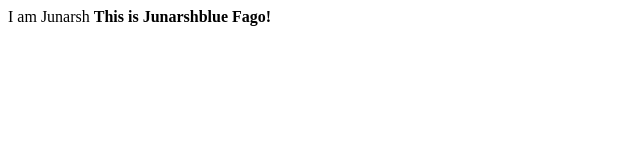
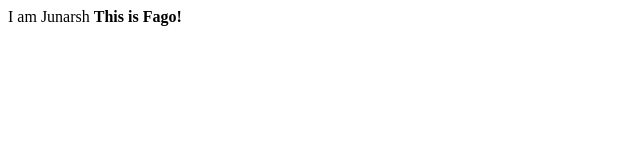
Before and after one commit to Junarsh/Html, a plain HTML site: page index.html in a window 1280 px wide. Shown: the whole page, without its empty margins (0-640 px from the left). Drawn offline with Linux system fonts and the light colour scheme.

Commit message:
Update index.html

```diff
--- a/index.html
+++ b/index.html
@@ -1,6 +1,6 @@
 <html>
  <head>I am Junarsh</head>
   <body>
-    <b color:blue>This is Junarshblue Fago!</b>
+    <b color:blue>This is  Fago!</b>
   </body>
 </html>
```
